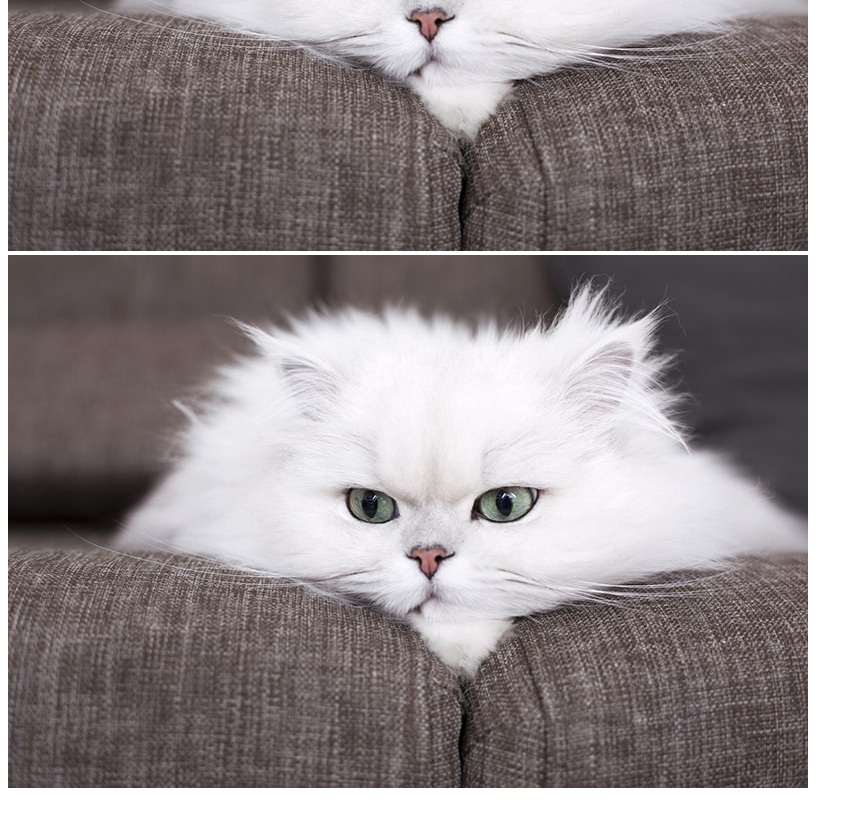
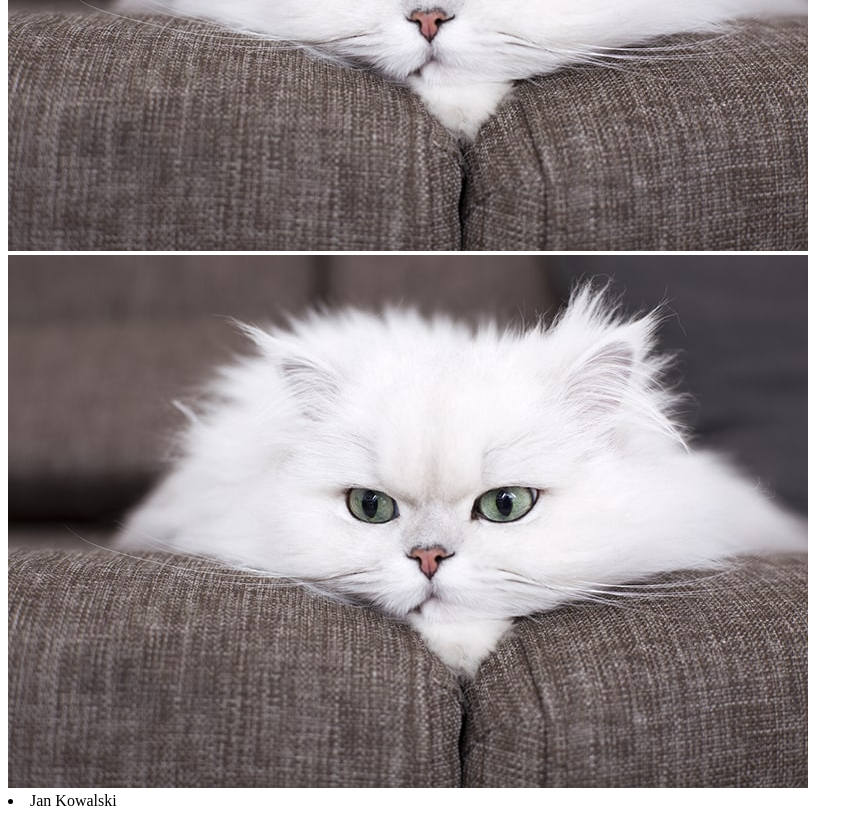
Before and after one commit to PatrickStojek/Module5-Javascript-DOM-PDF, a plain HTML site: page index.html in a window 1280 px wide. Shown: the part 949-1767 px from the top of the page, without its empty margins (0-863 px from the left). Drawn offline with Linux system fonts and the light colour scheme.

Commit message:
add example of  li tag with data-set attributes

```diff
--- a/index.html
+++ b/index.html
@@ -21,5 +21,10 @@
         <img src="cat-image.jpg" alt=""class="cat-image">
         <img src="cat-image.jpg" alt="" class="cat-image">
     </section>
+    <section id="foo3">
+        <li data-age ="15" data-city = "Kraków">
+            Jan Kowalski
+        </li>
+    </section>
 </body>
 </html>
```
